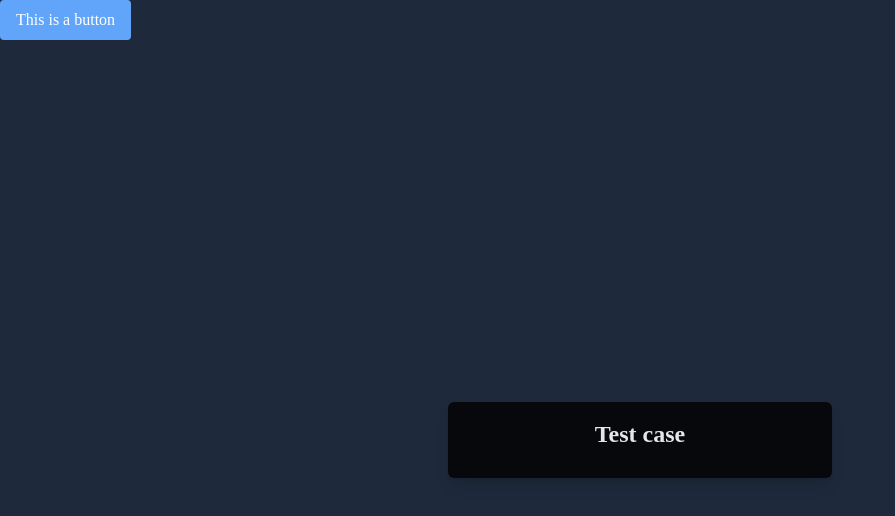
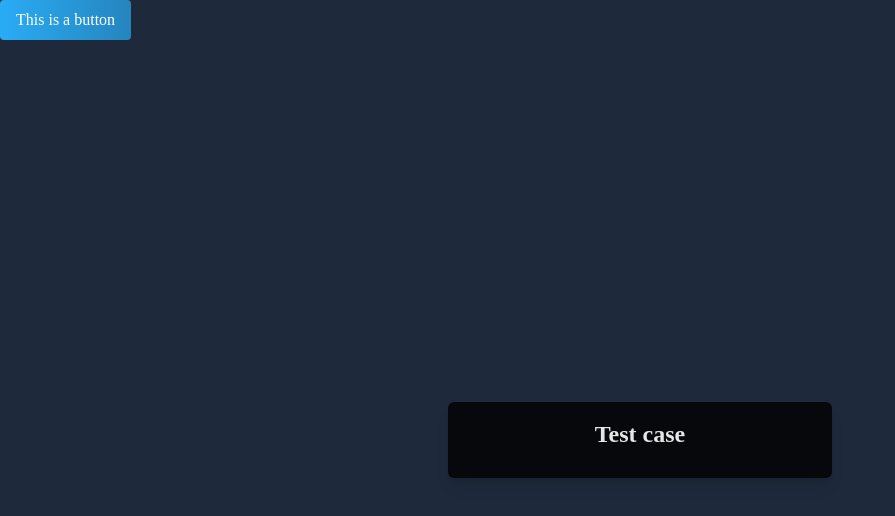
Before and after one commit to hipdev/legion.health, a Next.js app: page / in a window 1280 px wide. Shown: the top 516 px of the page, without its empty margins (0-895 px from the left). Built offline with nearby package versions, Linux system fonts and the light colour scheme.

Commit message:
finish header

```diff
--- a/design-system/elements/Header/Header.tsx
+++ b/design-system/elements/Header/Header.tsx
@@ -10,7 +10,7 @@ const Header = () => {
     <header className='flex items-center justify-between pt-3'>
       <div className='flex items-center gap-16'>
         <Image src={logo} alt='logo' width='146' height='40' />
-        <nav className='flex gap-5 font-medium text-black/70'>
+        <nav className='flex gap-8 font-medium text-black/70'>
           {links.map((link) => (
             <Link key={link} href='#'>
               {link}
--- a/design-system/ui/Button/Button.tsx
+++ b/design-system/ui/Button/Button.tsx
@@ -4,7 +4,9 @@ import { twMerge } from 'tailwind-merge'
 const button = cva('rounded-2sm font-medium', {
   variants: {
     intent: {
-      primary: ['text-white bg-blue-400'],
+      primary: [
+        'text-white bg-gradient-to-r from-primary to-primary/70 hover:to-primary/90 transition-colors',
+      ],
       secondary: [
         'text-black/70 bg-white border border-gray-200 shadow-sm hover:border-gray-300',
       ],
--- a/tailwind.config.js
+++ b/tailwind.config.js
@@ -11,7 +11,7 @@ module.exports = {
         sans: ['var(--font-inter)'],
       },
       colors: {
-        primary: '#ddd',
+        primary: '#29ACF5',
       },
       borderRadius: {
         '2sm': '4px',
```
